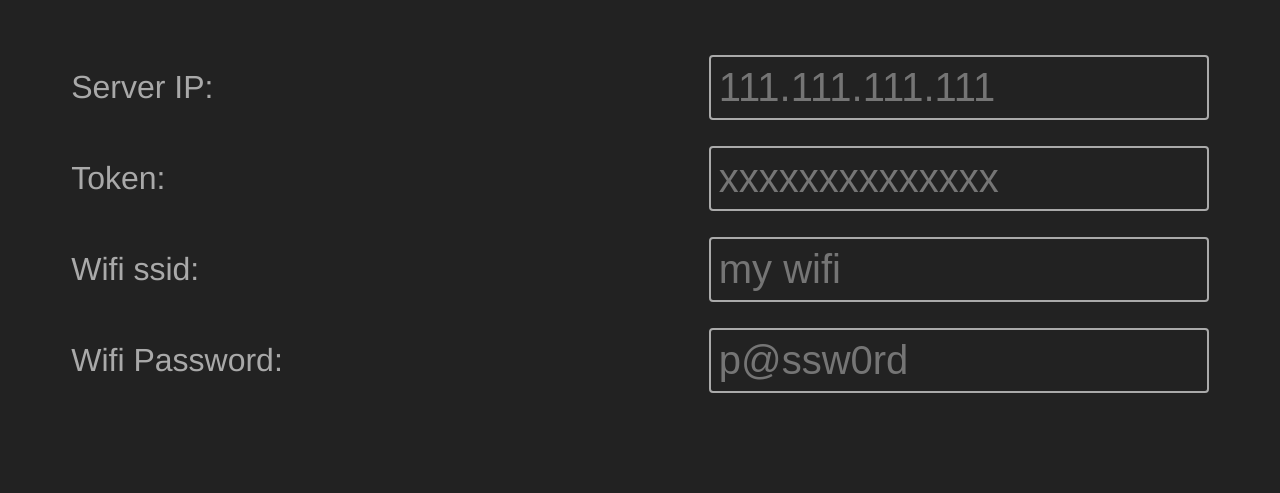
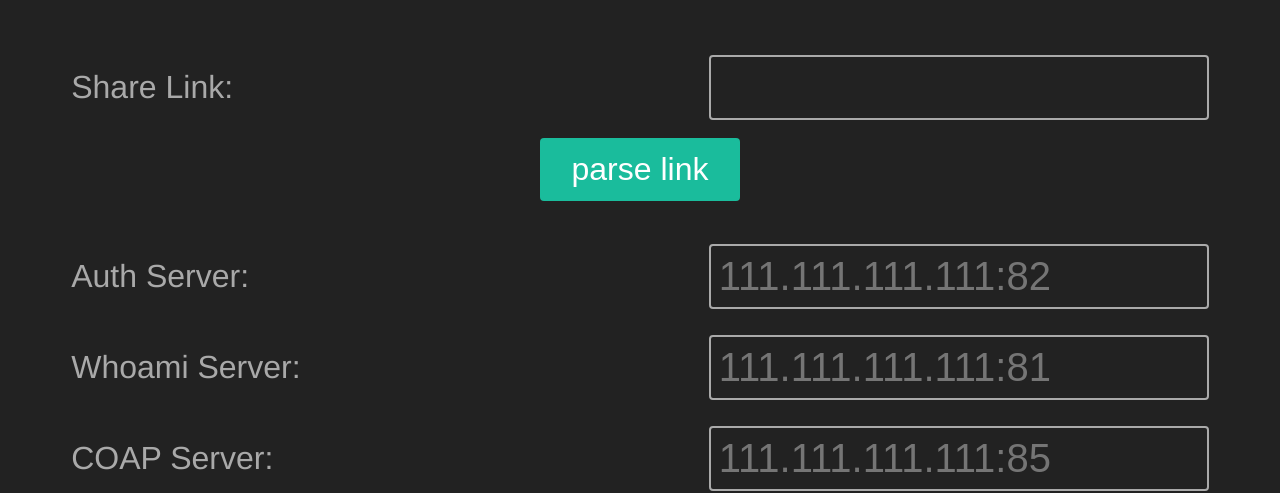
Before and after one commit to theos-dns/chip, a plain HTML site: page index.html in a window 1280 px wide. Shown: the part 322-815 px from the top of the page. Drawn offline with Linux system fonts and the light colour scheme.

Commit message:
split servers and ports

```diff
--- a/index.html
+++ b/index.html
@@ -108,8 +108,23 @@
 </h3>
 <div style='width: 90%;margin-bottom: 100px'>
     <div class='content-center-row space-x-4' style='margin-bottom: 10px'>
-        <label for='server_ip'>Server IP:</label>
-        <input id='server_ip' type='text' placeholder='111.111.111.111' required>
+        <label for='share_link'>Share Link:</label>
+        <input id='share_link' type='text'>
+    </div>
+
+    <button class='button' onclick='onParseLink()'>parse link</button>
+
+    <div class='content-center-row space-x-4' style='margin-bottom: 10px'>
+        <label for='auth_server'>Auth Server:</label>
+        <input id='auth_server' type='text' placeholder='111.111.111.111:82' required>
+    </div>
+    <div class='content-center-row space-x-4' style='margin-bottom: 10px'>
+        <label for='whoami_server'>Whoami Server:</label>
+        <input id='whoami_server' type='text' placeholder='111.111.111.111:81' required>
+    </div>
+    <div class='content-center-row space-x-4' style='margin-bottom: 10px'>
+        <label for='coap_server'>COAP Server:</label>
+        <input id='coap_server' type='text' placeholder='111.111.111.111:85' required>
     </div>
 
     <div class='content-center-row space-x-4' style='margin-bottom: 10px'>
@@ -131,9 +146,21 @@
 
 
 <script>
+    function onParseLink(){
+        [
+            document.getElementById('auth_server').value,
+            document.getElementById('whoami_server').value,
+            document.getElementById('coap_server').value,
+            document.getElementById('token').value,
+            document.getElementById('wifi_ssid').value,
+            document.getElementById('wifi_password').value
+        ] = document.getElementById('share_link').value.split('@#@')
+    }
     function onSubmit() {
         let formData = new FormData();
-        formData.append('serverIp', document.getElementById('server_ip').value);
+        formData.append('serverAuth', document.getElementById('auth_server').value);
+        formData.append('serverWhoami', document.getElementById('whoami_server').value);
+        formData.append('serverCoap', document.getElementById('coap_server').value);
         formData.append('token', document.getElementById('token').value);
         formData.append('ssid', document.getElementById('wifi_ssid').value);
         formData.append('password', document.getElementById('wifi_password').value);
```
Also changed, not shown: 3 other files.
